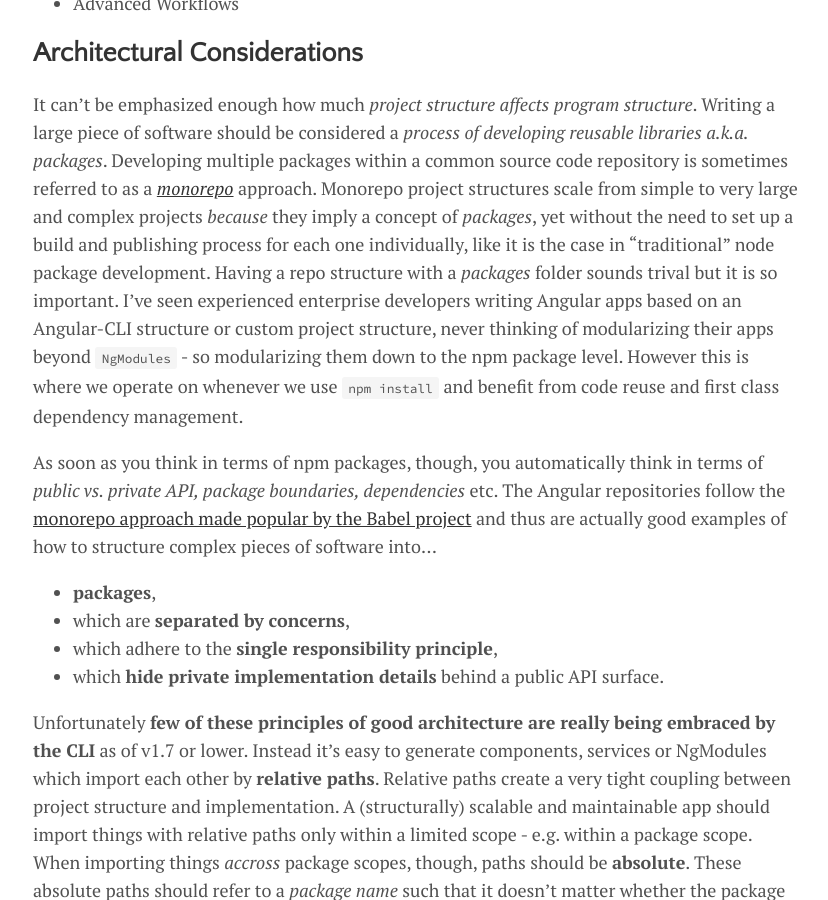
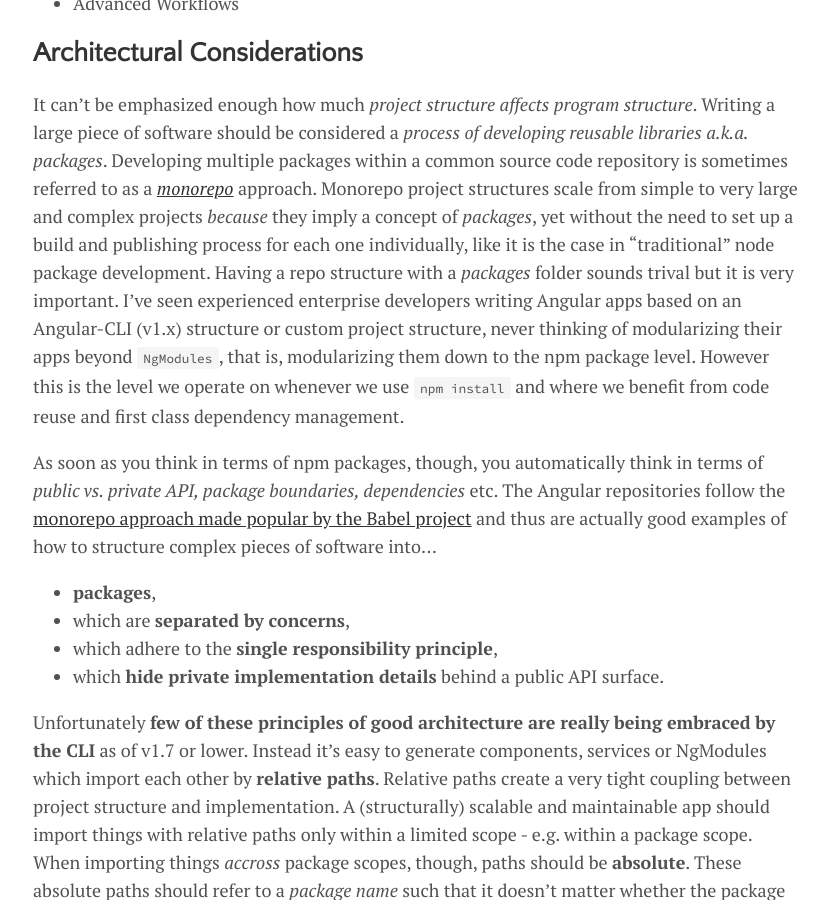
Before and after one commit to about-code/about-code.github.io, a Jekyll site: the page built from _posts/2018-04-28-large-scale-angular.md, in a window 1280 px wide and 900 px high, scrolled down 2095 px. Shown: the whole window, without its empty margins (223-1051 px from the left). Built offline with Jekyll 4.4.1, drawn with Linux system fonts in a browser that asks for light colours; some of the changed text lies outside the part shown.

Commit message:
Minor changes (speech)

```diff
--- a/_posts/2018-04-28-large-scale-angular.md
+++ b/_posts/2018-04-28-large-scale-angular.md
@@ -4,6 +4,7 @@ title:  "Large Scale Angular from Scratch Part 1"
 date:   2018-04-28 14:28:00 +0200
 categories: web-development javascript angular
 image: 2018-04-28-large-scale-angular/article.png
+tags: large-scale, angular
 ---
 
 The <a href="https://www.ng-conf.org/survey-results-angular-community/" target="_blank">2018 Angular survey</a> in preparation of [ng-conf 2018](https://www.ng-conf.org) gives some very interesting results. *Building Large Apps* is the 6th most wanted *topic which people whish to see at [ng-conf 2018](https://www.ng-conf.org)*. Among the *Top things people wish they had known before starting with Angular* the survey participants mention *Project layouts and best practices*. Yet, the eighth of *Top things that people still struggle with* is *App Architecture/Layout* and *Getting started manually (without the CLI)* is the 11th of *things that people think most others are still not understanding*. So there seems to be a need for guidance in how to set up Angular projects from scratch and a need for doing so with taking architectural considerations into account. From the study:
@@ -47,7 +48,7 @@ Part 2 (yet to be written)<a name="toc_part2"></a>
 
 ## Architectural Considerations<a name="architectural_considerations"></a>
 
-It can't be emphasized enough how much *project structure affects program structure*. Writing a large piece of software should be considered a *process of developing reusable libraries a.k.a. packages*. Developing multiple packages within a common source code repository is sometimes referred to as a *[monorepo](https://github.com/babel/babel/blob/master/doc/design/monorepo.md)* approach. Monorepo project structures scale from simple to very large and complex projects *because* they imply a concept of *packages*, yet without the need to set up a build and publishing process for each one individually, like it is the case in "traditional" node package development. Having a repo structure with a *packages* folder sounds trival but it is so important. I've seen experienced enterprise developers writing Angular apps based on an Angular-CLI structure or custom project structure, never thinking of modularizing their apps beyond `NgModules` - so modularizing them down to the npm package level. However this is where we operate on whenever we use `npm install` and benefit from code reuse and first class dependency management.
+It can't be emphasized enough how much *project structure affects program structure*. Writing a large piece of software should be considered a *process of developing reusable libraries a.k.a. packages*. Developing multiple packages within a common source code repository is sometimes referred to as a *[monorepo](https://github.com/babel/babel/blob/master/doc/design/monorepo.md)* approach. Monorepo project structures scale from simple to very large and complex projects *because* they imply a concept of *packages*, yet without the need to set up a build and publishing process for each one individually, like it is the case in "traditional" node package development. Having a repo structure with a *packages* folder sounds trival but it is very important. I've seen experienced enterprise developers writing Angular apps based on an Angular-CLI (v1.x) structure or custom project structure, never thinking of modularizing their apps beyond `NgModules`, that is, modularizing them down to the npm package level. However this is the level we operate on whenever we use `npm install` and where we benefit from code reuse and first class dependency management.
 
 As soon as you think in terms of npm packages, though, you automatically think in terms of *public vs. private API, package boundaries, dependencies* etc. The Angular repositories follow the [monorepo approach made popular by the Babel project](https://github.com/babel/babel/blob/master/doc/design/monorepo.md) and thus are actually good examples of how to structure complex pieces of software into...
 
```
Also changed, not shown: menu/contact.md (+1 -1 lines).
